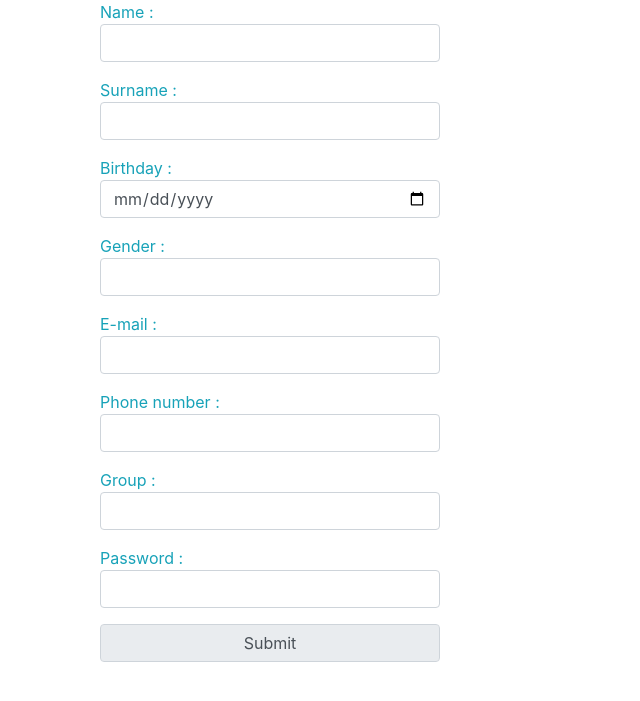
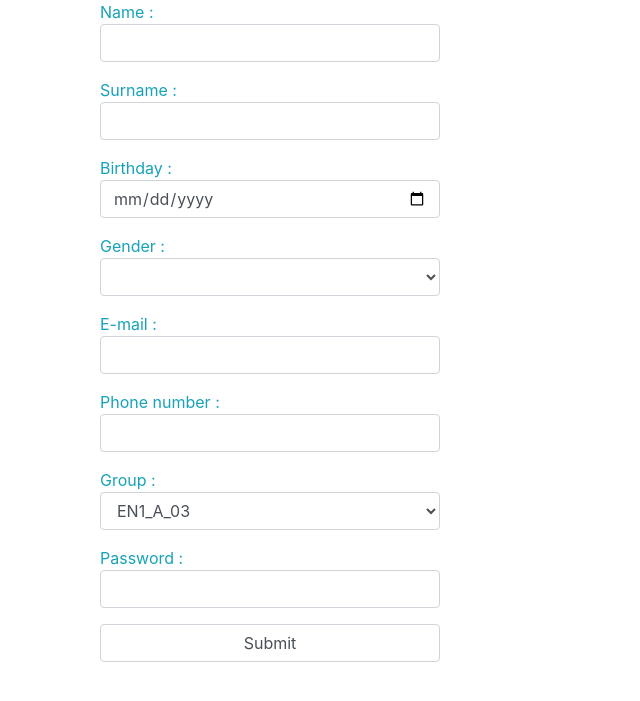
Before and after one commit to Raiymbet/gamification-sdu-en3-04, a PHP site: page /registration_form.html in a window 1280 px wide. Shown: the top 701 px of the page, without its empty margins (0-640 px from the left). Run offline with PHP 8.4, Linux system fonts and the light colour scheme; some libraries are stand-ins or nearby versions.

Commit message:
FIx DB Make registration form Make authorization form

```diff
--- a/registration_form.html
+++ b/registration_form.html
@@ -23,13 +23,17 @@
                 <span class="text-info"> Surname : </span>
                 <input type="text" class="form-control" name="surname" required="">
             </div>
-            <div class="form-group">
+            <div class="form-group" id="birthday">
                 <span class="text-info"> Birthday : </span>
                 <input type="date" class="form-control" name="birthday" required="">
             </div>
-            <div class="form-group">
+            <div class="form-group" id="gender">
                 <span class="text-info"> Gender : </span>
-                <input type="text" class="form-control" name="gender" required="">
+                <select class="form-control" title="Choose your gender">
+                    <option></option>
+                    <option>Male</option>
+                    <option>Female</option>
+                </select>
             </div>
             <div class="form-group" id="email">
                 <span class="text-info"> E-mail : </span>
@@ -39,19 +43,30 @@
                    <span class="text-info"> Photo : </span>
                    <input type="url" class="form-control" name="photo_url">
                </div> -->
-            <div class="form-group">
+            <div class="form-group" id="telephone">
                 <span class="text-info"> Phone number : </span>
                 <input type="tel" class="form-control" name="phone_number">
             </div>
-            <div class="form-group">
+            <div class="form-group" id="group_name">
                 <span class="text-info"> Group : </span>
-                <input type="text" class="form-control" name="group" required="">
+                <select class="form-control" title="Choose your group">
+                    <option>EN1_A_03</option>
+                    <option>EN1_B_03</option>
+                    <option>EN1_A_04</option>
+                    <option>EN1_B_04</option>
+                    <option>EN1_C_04</option>
+                    <option>EN1_D_04</option>
+                    <option>EN1_E_04</option>
+                    <option>EN1_F_04</option>
+                    <option>EN1_03(kz)</option>
+                    <option>EN1_04(kz)</option>
+                </select>
             </div>
-            <div class="form-group">
+            <div class="form-group" id="password">
                 <span class="text-info"> Password : </span>
                 <input type="password" class="form-control" name="password" required="">
             </div>
-            <button type="submit" class="form-control" name="submit" disabled>Submit</button>
+            <button type="submit" class="form-control" name="submit">Submit</button>
         </form>
     </div>
 </div>
@@ -66,16 +81,29 @@
         } else {
             $("#name").removeClass('has-success').addClass('has-error');
         }
+    });
+    $("input[name=surname]").keyup( function (event) {
         //проверка фамилий пользователя
         var text_surname = $("input[name=surname]").val();
-        if (/^[a-zA-Z\- ]*$/.test(text_surname)) {
-            $("#surname").removeClass('has-error').addClass('has-success');
+        if (/^[a-zA-Z\- ]*$/.test(text_surname) && text_surname.length!=0) {
+            $("#surname").removeClass('has-error').addClass('has-success').addClass('has-feedback');
         } else {
             $("#surname").removeClass('has-success').addClass('has-error');
         }
+    });
+    $("input[name=e_mail]").keyup(function (event) {
         //проверка майла пользователя
-        var text_email = $("input[name=email]").val();
-        if (/^[a-zA-Z\- ]*$/.test(text_email)) {
+        var text_email = $("input[name=e_mail]").val();
+        if (/[a-z0-9!#$%&'*+/=?^_`{|}~-]+(?:\.[a-z0-9!#$%&'*+/=?^_`{|}~-]+)*@(?:[a-z0-9](?:[a-z0-9-]*[a-z0-9])?\.)+[a-z0-9](?:[a-z0-9-]*[a-z0-9])?/.test(text_email) && text_email.length!=0) {
+            $("#email").removeClass('has-error').addClass('has-success');
+        } else {
+            $("#email").removeClass('has-success').addClass('has-error');
+        }
+    });
+    $("input[name=gender]").keyup(function (event) {
+        //проверка майла пользователя
+        var text_gender = $("input[name=gender]").val();
+        if (/[a-z0-9!#$%&'*+/=?^_`{|}~-]+(?:\.[a-z0-9!#$%&'*+/=?^_`{|}~-]+)*@(?:[a-z0-9](?:[a-z0-9-]*[a-z0-9])?\.)+[a-z0-9](?:[a-z0-9-]*[a-z0-9])?/.test(text_email) && text_email.length!=0) {
             $("#email").removeClass('has-error').addClass('has-success');
         } else {
             $("#email").removeClass('has-success').addClass('has-error');
```
Also changed, not shown: authorization.php (+18 -3 lines), test_cookie.php (added, +16 -0 lines).
